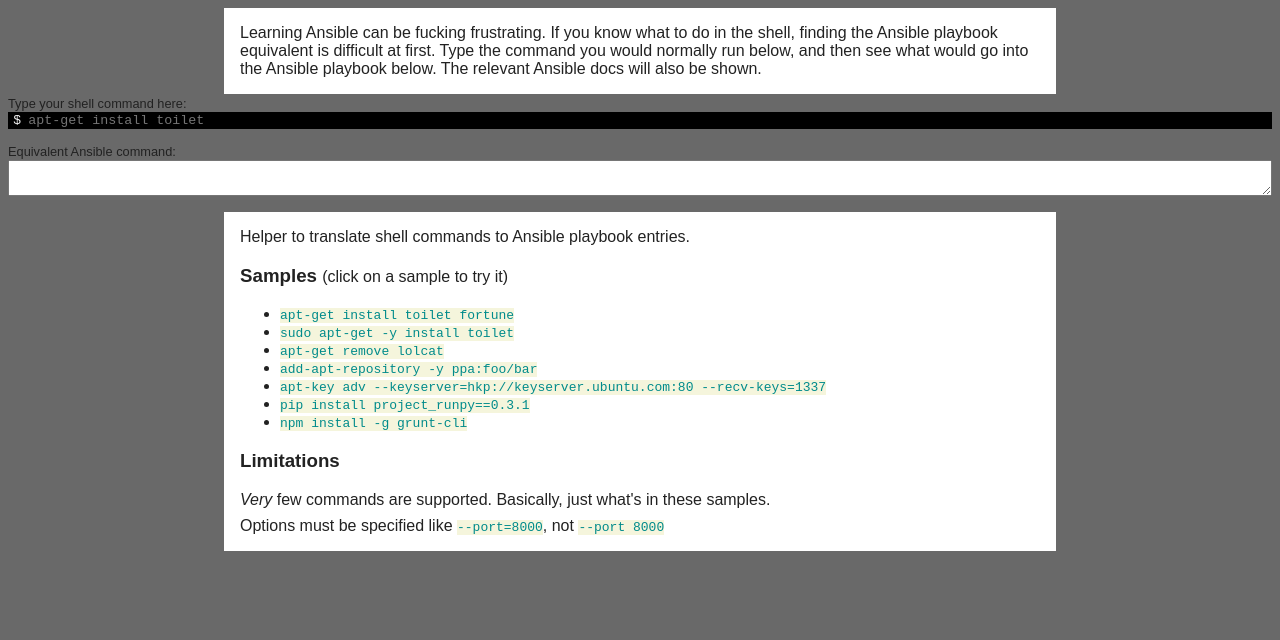
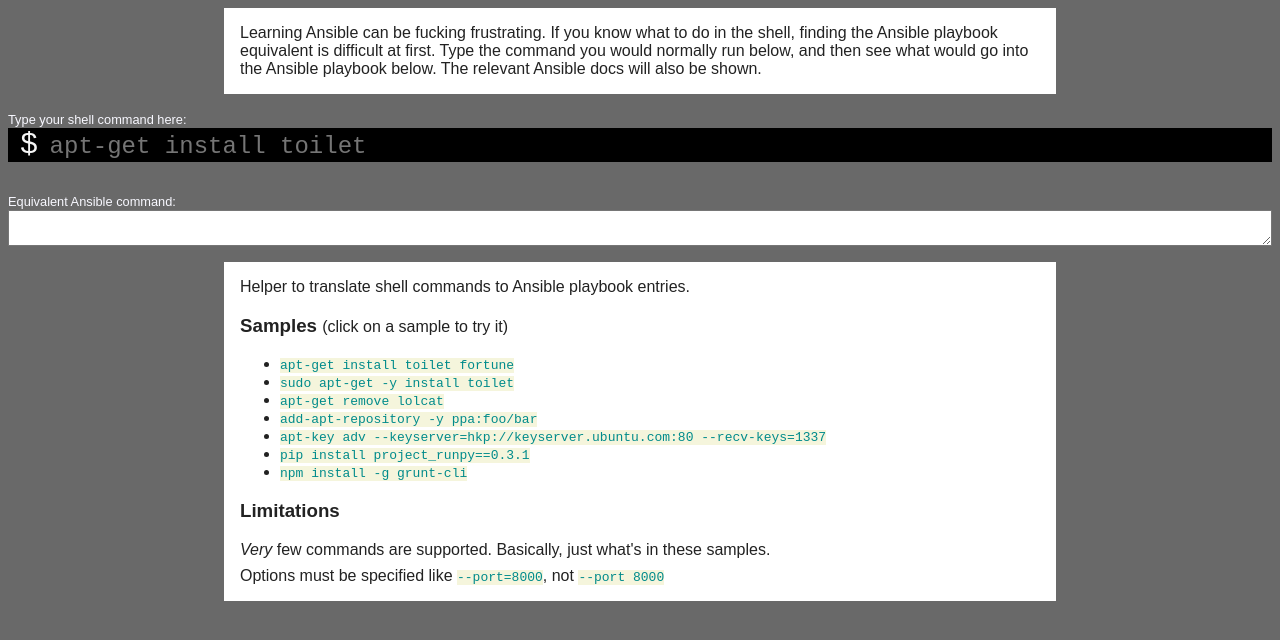
Before and after one commit to crccheck/fuckingansible, a website: page index.html in a window 1280 px wide. Drawn offline with Linux system fonts and the light colour scheme.

Commit message:
bump up the prompt text size

```diff
--- a/fuckinga.sass
+++ b/fuckinga.sass
@@ -1,8 +1,10 @@
 // TODO: normalize
+
+$prompt-size: 1.5rem
 
 html
   background: dimgrey
-  color: #222
+  color: ghostwhite
   font-family: sans-serif
 
 
@@ -15,6 +17,8 @@ input, textarea
   font-family: monospace
 
 textarea
+  background: white
+  color: #222
   display: block
   margin-bottom: 1em
   width: 100%
@@ -23,16 +27,18 @@ textarea
   background: black
   color: whitesmoke
   font-family: monospace
+  font-size: $prompt-size * 1.25
   margin-bottom: 1em
   padding-left: 0.4em
   > input
+    background: transparent
     border: 0
     color: inherit
+    font-size: $prompt-size
+    margin-left: 0.4em
     outline: 0
-    background: transparent
-    margin-left: 0.4em
     width: 90%
-    width: calc(100% - 1.1em)
+    width: calc(100% - 1.2em)
 
 code
   background: beige
@@ -49,7 +55,8 @@ h3 > small
 
 .content
   background: white
-  margin: 0 auto
+  color: #222
+  margin: 0 auto 1em
   max-width: 50em
   padding: 0.5em 1em
   p
```
Also changed, not shown: fuckinga.css.
